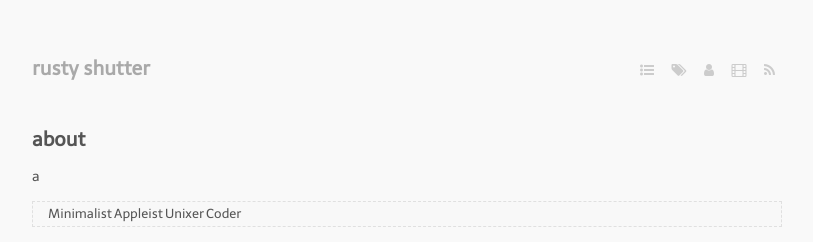
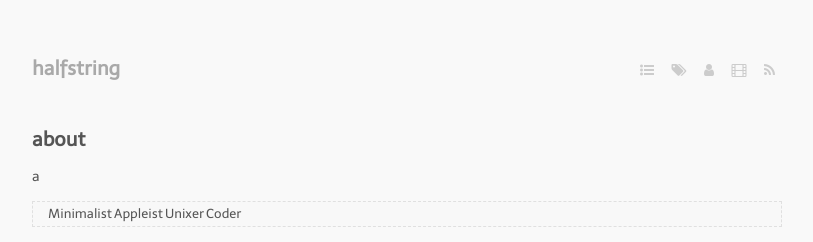
Before and after one commit to halfstring/halfstring.github.io, a Jekyll site: the page built from about.markdown, in a window 1280 px wide. Shown: the top 242 px of the page, without its empty margins (233-1046 px from the left). Built offline with Jekyll 4.4.1, drawn with Linux system fonts in a browser that asks for light colours; nearby versions of some CDN libraries; some web fonts are replaced.

Commit message:
+jekyller/jasper

```diff
--- a/_config.yml
+++ b/_config.yml
@@ -1,4 +1,4 @@
-name: "rusty shutter"
+name: "halfstring"
 permalink: /:year/:month/:day/:title.html
 
 author: "wayne"
@@ -17,7 +17,7 @@ navigations:
     href: /about.html
   - title: Gallery
     class: fa fa-film
-    href: http://foto.lhzhang.com
+    href: http://halfstring.github.io
   - title: Subscribe
     class: fa fa-rss
     href: /atom.xml
```
